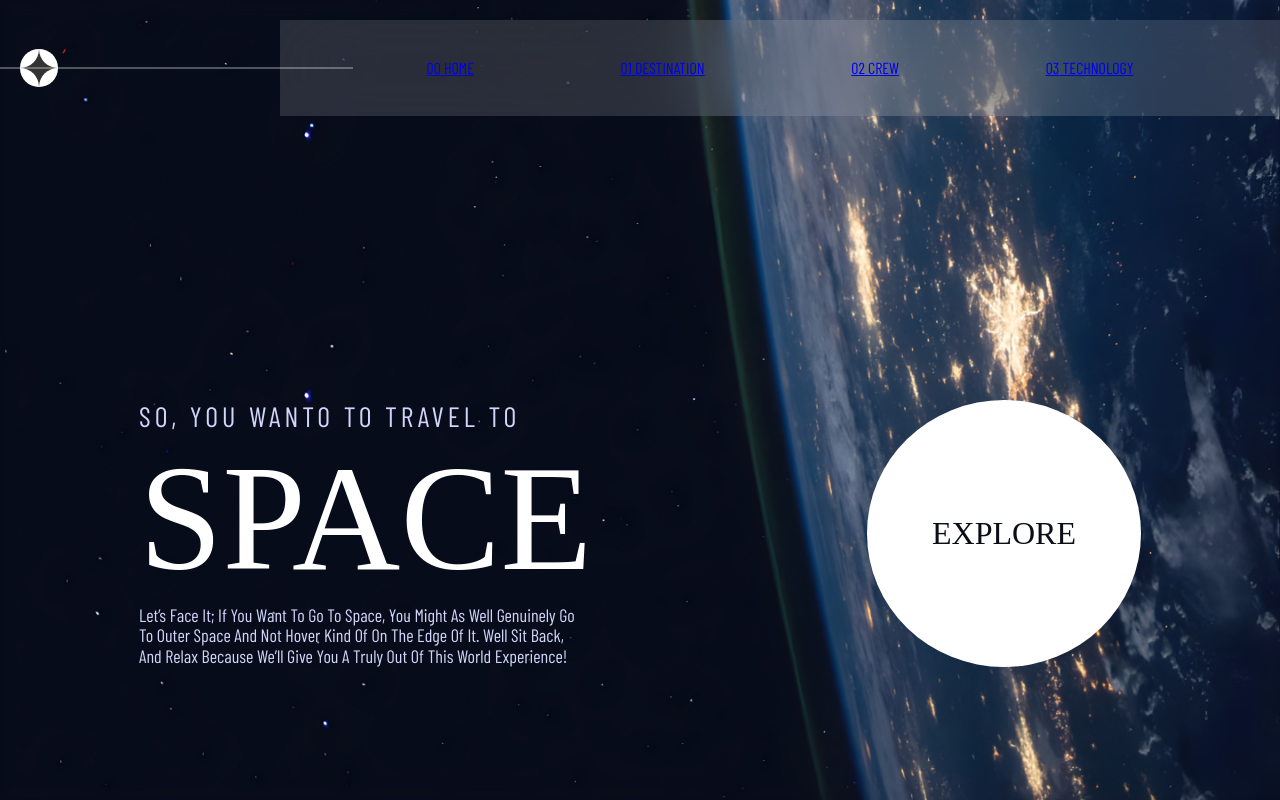
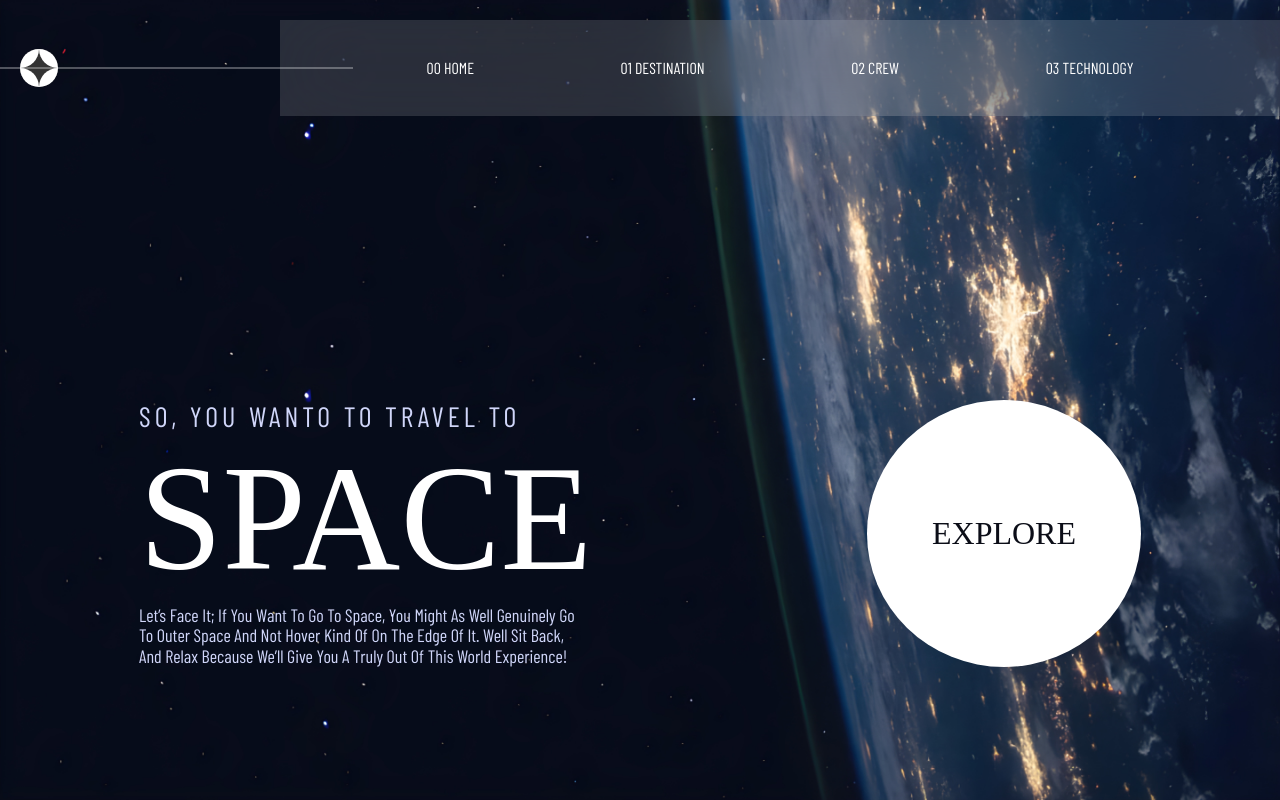
Before and after one commit to Fernando-uif/space-tourism, a React (Vite) app: page / in a window 1280 px wide. Built offline with nearby package versions, Linux system fonts and the light colour scheme; a web font is replaced by a local one.

Commit message:
Add the transition of the explore circle and the routes

```diff
--- a/src/App.jsx
+++ b/src/App.jsx
@@ -1,11 +1,11 @@
 import {  HomeScreen } from "./routes/HomeScreen";
 import { NavBar } from "./components/NavBar";
+import { AppRouter } from "./routes/AppRouter";
 
 const App = () => {
   return (
     <>
-        <NavBar />
-        <HomeScreen />
+      <AppRouter/>
     </>
   );
 };
--- a/src/components/NavBar.jsx
+++ b/src/components/NavBar.jsx
@@ -1,6 +1,6 @@
 import React from "react";
 import "../sass/layout/navbar.scss";
-import { NavLink, useNavigate } from "react-router-dom";
+import { NavLink } from "react-router-dom";
 
 export const NavBar = () => {
   return (
--- a/src/main.jsx
+++ b/src/main.jsx
@@ -1,8 +1,8 @@
 import React from "react";
 import ReactDOM from "react-dom/client";
+import { BrowserRouter } from "react-router-dom";
 import App from "./App";
 import "./sass/base/base.scss";
-import { BrowserRouter } from "react-router-dom";
 
 ReactDOM.createRoot(document.getElementById("root")).render(
   <React.StrictMode>
--- a/src/routes/HomeScreen.jsx
+++ b/src/routes/HomeScreen.jsx
@@ -1,5 +1,5 @@
 import React from "react";
-import "../sass/layout/header.scss";
+import "../sass/layout/home.scss";
 
 export const HomeScreen = () => {
   return (
--- /dev/null
+++ b/src/sass/layout/destination.scss
@@ -0,0 +1,3 @@
+.destination{
+
+}
--- a/src/sass/layout/header.scss
+++ b/src/sass/layout/home.scss
@@ -24,7 +24,7 @@
       text-transform: uppercase;
       font-size: 2.8rem;
       font-weight: 300;
-      letter-spacing: .4rem;
+      letter-spacing: 0.4rem;
     }
     &-2 {
       color: $letter-color;
@@ -51,6 +51,20 @@
     font-family: $secondaryFont;
     font-size: 3.2rem;
     text-transform: uppercase;
+    position: relative;
+    &::after {
+      content: "";
+      position: absolute;
+      width: 45rem;
+      height: 45rem;
+      border-radius: 50%;
+      background-color: $white;
+      opacity: 0;
+      transition: opacity 0.4s ease;
+    }
+    &:hover::after {
+      opacity: 0.1;
+    }
   }
   &__container {
     width: 45rem;
--- a/src/sass/layout/navbar.scss
+++ b/src/sass/layout/navbar.scss
@@ -1,4 +1,4 @@
-@import '../abstract/variables.scss', '../abstract/mixins.scss';
+@import "../abstract/variables.scss", "../abstract/mixins.scss";
 
 .NavBar {
   display: flex;
@@ -26,7 +26,6 @@
     &-circle2 {
       @include circleLogo2;
     }
-
   }
 
   &__items {
@@ -43,12 +42,12 @@
     height: 9.6rem;
 
     &::after {
-            content: '';
+      content: "";
       position: absolute;
       width: 47.3rem;
-            height: .2rem;
+      height: 0.2rem;
       background-color: $white;
-            opacity: .3;
+      opacity: 0.3;
       left: -40rem;
     }
   }
@@ -57,29 +56,29 @@
     cursor: pointer;
     position: relative;
     font-size: 1.6rem;
-
+    text-decoration: none;
+    color: $white;
     &::after {
-            content: '';
+      content: "";
       position: absolute;
       width: 100%;
       opacity: 0;
-            height: .2rem;
+      height: 0.2rem;
       background-color: $white;
       bottom: -4rem;
       left: 0;
-            transition: opacity .2s ease-in;
+      transition: opacity 0.2s ease-in;
     }
 
     &:hover::after {
       opacity: 1;
-            content: '';
+      content: "";
       position: absolute;
       width: 100%;
-            height: .2rem;
+      height: 0.2rem;
       background-color: $white;
       bottom: -4rem;
       left: 0;
-
     }
   }
 }
```
Lines whose indentation alone changed are shown as unchanged.
